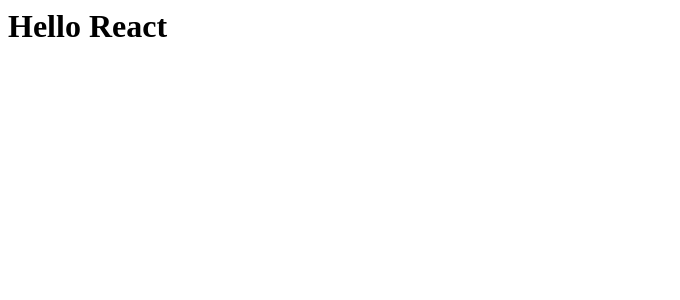
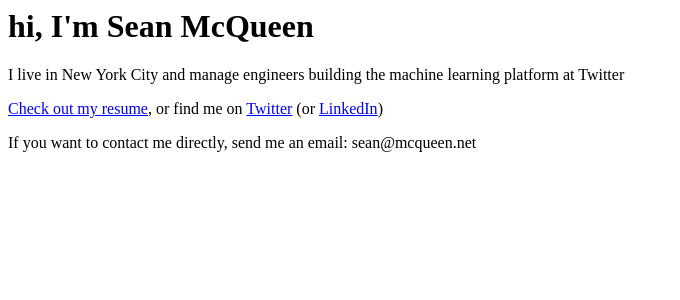
Before and after one commit to s-mcqueen/s-mcqueen.github.io, a React app: page / in a window 1280 px wide. Shown: the top 300 px of the page, without its empty margins (0-680 px from the left). Built offline with nearby package versions, Linux system fonts and the light colour scheme.

Commit message:
Add barebones details back to React App

```diff
--- a/package.json
+++ b/package.json
@@ -4,7 +4,7 @@
   "description": "",
   "main": "index.js",
   "scripts": {
-    "predeploy": "npm run build; cp CNAME build",
+    "predeploy": "npm run build; cp CNAME build; cp -r files build/files",
     "deploy": "gh-pages -b prod -d build",
     "start": "webpack serve  --hot --open",
     "build": "webpack --config webpack.config.js --mode production",
--- a/src/App.js
+++ b/src/App.js
@@ -1,9 +1,15 @@
 import React from "react";
 
 const App = () => (
-    <div>
-        <h1>Hello React</h1>
-    </div>
+  <div>
+    <h1>hi, I'm Sean McQueen</h1>
+    <p>I live in New York City and manage engineers building the machine learning platform at Twitter</p>
+    <p>
+        <a href="files/sean_mcqueen.pdf">Check out my resume</a>,
+        or find me on <a href="https://twitter.com/seanmcque_n">Twitter</a> (or <a href="https://www.linkedin.com/in/snmcqueen">LinkedIn</a>)
+    </p>
+    <p>If you want to contact me directly, send me an email: sean@mcqueen.net </p>
+  </div>
 );
 
 export default App;
--- a/src/index.html
+++ b/src/index.html
@@ -4,7 +4,9 @@
     <meta charset="UTF-8">
     <meta http-equiv="X-UA-Compatible" content="IE=edge">
     <meta name="viewport" content="width=device-width, initial-scale=1.0">
-    <title>React</title>
+
+    <title>Sean McQueen</title>
+
 </head>
 
 <body>
```
Also changed, not shown: 1 other file (tests, documents, lock files or other folders).
